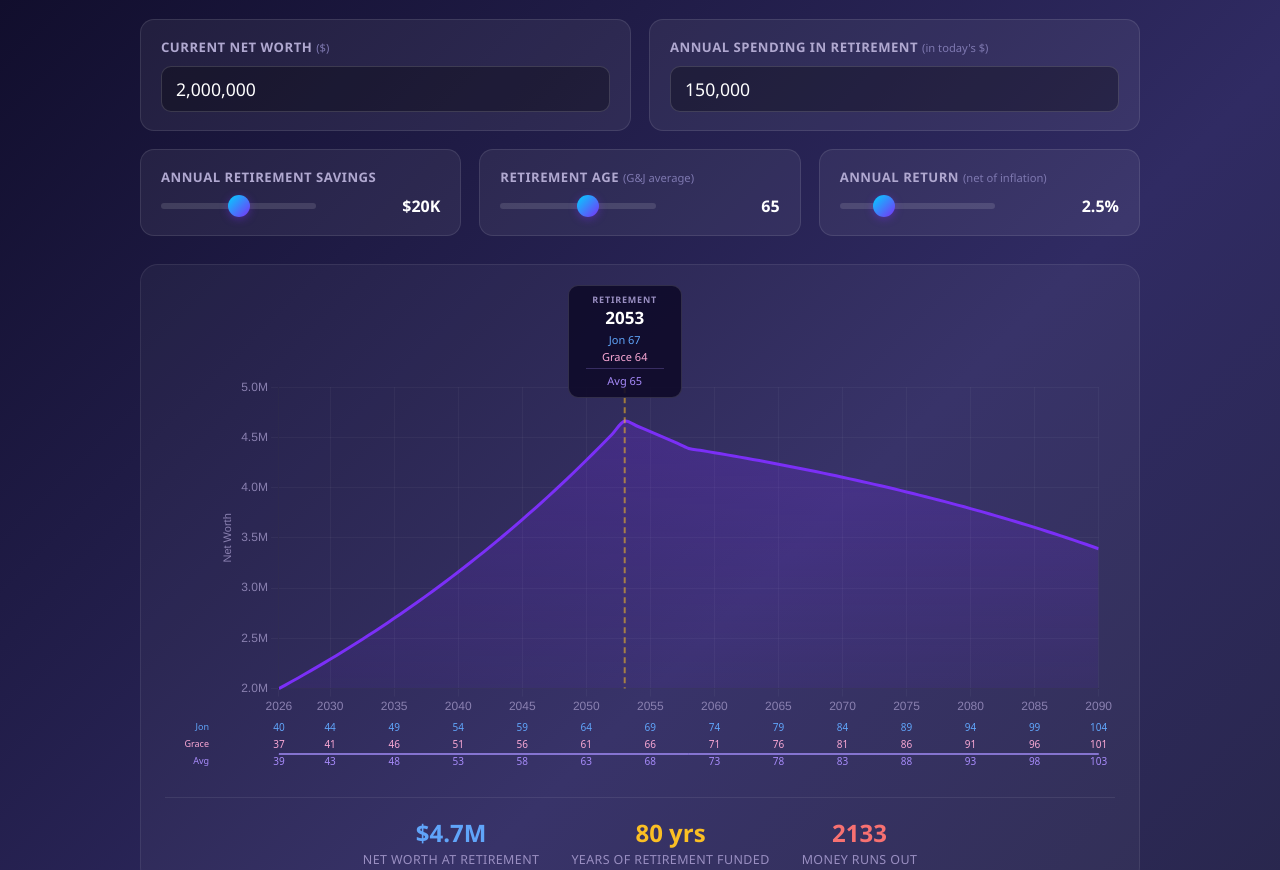
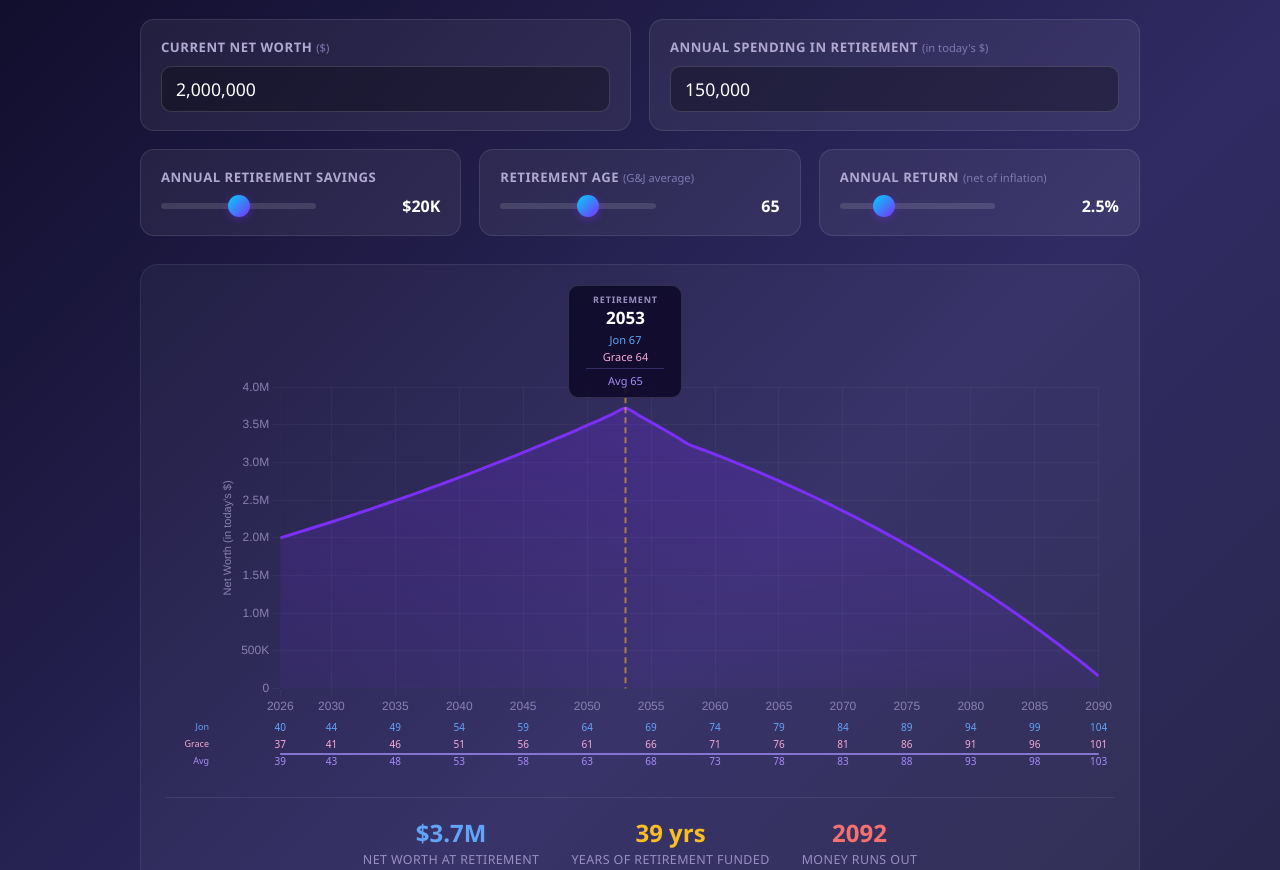
Before and after one commit to jon-hanover/retirement-website, a plain HTML site: page index.html in a window 1280 px wide. Shown: the part 96-966 px from the top of the page. Drawn offline with nearby package versions, Linux system fonts and the light colour scheme.

Commit message:
Wire preTaxRate to return; simplify retTaxRate; update y-axis label
Pre-retirement:
- preTaxRate now reduces the effective portfolio return during
  accumulation (effectiveReturn = returnPct * (1 - preTaxRate)),
  so the chart responds to changes in the pre-retirement tax slider

Post-retirement:
- Remove SS_TAXABLE_FRACTION (0.85) and PORT_TAXABLE_FRAC (0.55)
  hardcodes; retTaxRate now applied directly to all income
  (SS and portfolio draws), representing the user's blended
  effective rate across all retirement income sources
- Both the main loop and extended simulation updated

Y-axis: "Net Worth" → "Net Worth (in today's $)"
Notes: updated retirement tax bullet to match simplified model

Co-Authored-By: Claude Sonnet 4.6 <noreply@anthropic.com>

```diff
--- a/index.html
+++ b/index.html
@@ -348,7 +348,7 @@
         <div class="assump-title">Notes</div>
         <ul>
             <li><strong>Returns &amp; dollars:</strong> All values are in today's dollars. The annual return slider is a real (inflation-adjusted) return — inflation is assumed to be zero in the model because both portfolio values and spending figures are expressed in constant purchasing power.</li>
-<li><strong>Taxes in retirement:</strong> <span id="assumpRetTax">An 18% effective rate</span> is applied to taxable retirement income — conservative for a high-wealth couple but lower than working-year rates due to reduced income. 85% of Social Security benefits are treated as taxable (the IRS threshold applies to anyone with combined income above $44K/year, which this couple exceeds). 55% of portfolio withdrawals are treated as taxable, reflecting a realistic mix of traditional IRA/401k (fully taxable ordinary income), taxable brokerage accounts (long-term capital gains), and Roth accounts (tax-free). The retirement spending input is your desired net after-tax spending; the model grosses up portfolio withdrawals accordingly so that amount is actually achieved.</li>
+            <li><strong>Taxes in retirement:</strong> <span id="assumpRetTax">An 18% effective rate</span> is applied to all retirement income — both Social Security and portfolio withdrawals. This blended rate should reflect the mix of fully taxable income (traditional IRA/401k draws), partially taxable income (Social Security), and tax-free income (Roth). The retirement spending input is your desired net after-tax spending; the model grosses up withdrawals accordingly so that amount is actually achieved.</li>
             <li><strong>Social Security:</strong> <span id="assumpSS">$40,000/year combined benefit in today's dollars, beginning at average age 67 (year 2055)</span> — the full retirement age for Jon (b. 1986) and Grace (b. 1989). No SS income assumed before the configured start age regardless of retirement date. After SS starts, after-tax SS income reduces the required portfolio withdrawal for the year.</li>
             <li><strong>Cash flow timing:</strong> Half-year convention — savings deposits and retirement withdrawals are assumed to occur mid-year, earning half a year of investment returns. This produces more accurate results than assuming all flows happen at year-start or year-end.</li>
         </ul>
@@ -364,9 +364,6 @@ const END_YEAR       = 2090;
 const JON_AGE_2026   = 40;
 const GRACE_AGE_2026 = 37;
 
-// Fixed retirement tax assumptions
-const SS_TAXABLE_FRACTION = 0.85;  // 85% of SS benefits taxable at this income level
-const PORT_TAXABLE_FRAC   = 0.55;  // 55% of portfolio draws taxable (mix of trad IRA, Roth, brokerage)
 
 function ages(year) {
     const d = year - START_YEAR;
@@ -553,7 +550,7 @@ const chart = new Chart(ctx, {
             y: {
                 title: {
                     display: true,
-                    text: 'Net Worth',
+                    text: 'Net Worth (in today\'s $)',
                     color: '#8a80b0',
                     font: { size: 11 },
                 },
@@ -608,6 +605,10 @@ function compute() {
     const ssBenefit   = parseNum($('ssBenefit').value);
 
 
+    // Pre-retirement: tax rate reduces effective return on the portfolio
+    const preRetireReturn = returnPct * (1 - preTaxRate);
+    const sqrtPreR = Math.pow(1 + preRetireReturn, 0.5);
+
     // Half-year convention: cash flows at mid-year earn √(1+r) return
     const sqrtR = Math.pow(1 + returnPct, 0.5);
 
@@ -635,20 +636,18 @@ function compute() {
         if (nw <= 0 && y >= retireYear && !depletedYear) depletedYear = y;
 
         if (y < retireYear) {
-            // Working year: portfolio grows full year; savings deposited mid-year
-            nw = nw * (1 + returnPct) + annualSavings * sqrtR;
+            // Working year: after-tax return applied to portfolio; savings deposited mid-year
+            nw = nw * (1 + preRetireReturn) + annualSavings * sqrtPreR;
         } else {
-            // Retirement year: gross up portfolio withdrawal to cover taxes,
-            // net of any after-tax SS income received from ssStartAge onward.
-            //
-            // SS: 85% taxable → after-tax SS = SS × (1 − 0.85 × retTaxRate)
-            // Portfolio: 55% taxable → gross draw = net needed ÷ (1 − 0.55 × retTaxRate)
-            // This ensures the desired net spending is actually achieved.
+            // Retirement year: retTaxRate applied to all income (SS + portfolio draws).
+            // SS after-tax = SS × (1 − retTaxRate)
+            // Portfolio gross-up: net needed ÷ (1 − retTaxRate)
+            // retTaxRate represents the blended effective rate across all retirement income.
             const ssAfterTax    = (y >= ssStartYear)
-                                  ? ssBenefit * (1 - SS_TAXABLE_FRACTION * retTaxRate)
+                                  ? ssBenefit * (1 - retTaxRate)
                                   : 0;
             const netFromPort   = Math.max(0, retireSpend - ssAfterTax);
-            const grossFromPort = netFromPort / (1 - PORT_TAXABLE_FRAC * retTaxRate);
+            const grossFromPort = netFromPort / (1 - retTaxRate);
             nw = nw * (1 + returnPct) - grossFromPort * sqrtR;
         }
     }
@@ -660,10 +659,10 @@ function compute() {
         for (let y = END_YEAR + 1; y <= 2300; y++) {
             if (extNW <= 0) { extDepletedYear = y; break; }
             const ssAfterTax    = (y >= ssStartYear)
-                                  ? ssBenefit * (1 - SS_TAXABLE_FRACTION * retTaxRate)
+                                  ? ssBenefit * (1 - retTaxRate)
                                   : 0;
             const netFromPort   = Math.max(0, retireSpend - ssAfterTax);
-            const grossFromPort = netFromPort / (1 - PORT_TAXABLE_FRAC * retTaxRate);
+            const grossFromPort = netFromPort / (1 - retTaxRate);
             extNW = extNW * (1 + returnPct) - grossFromPort * sqrtR;
         }
     }
```
